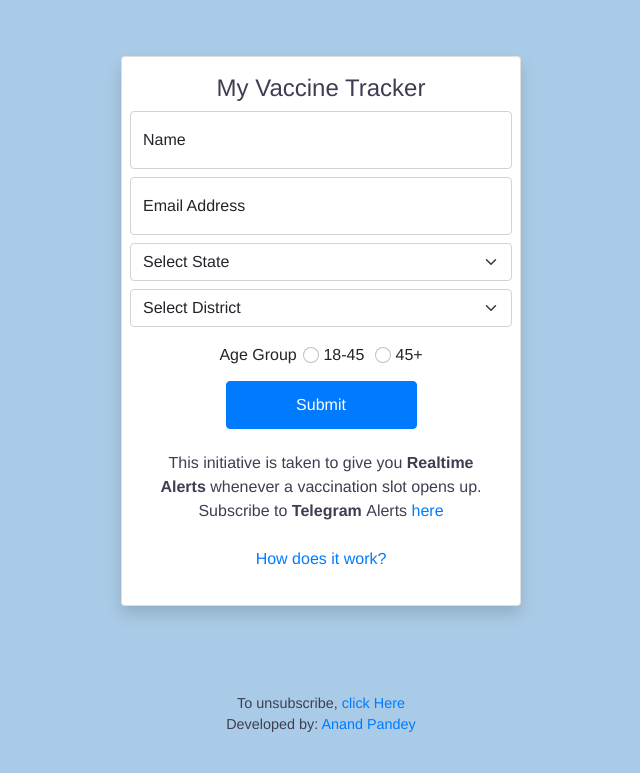
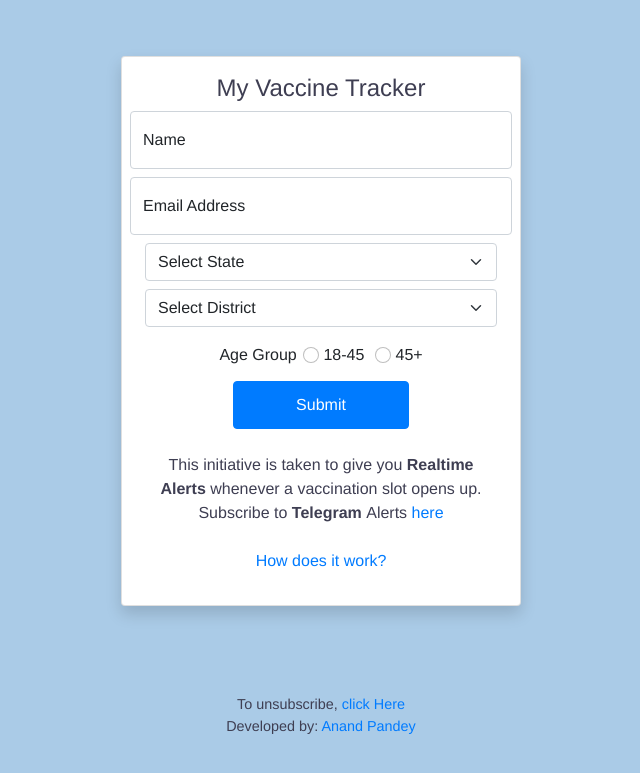
Before and after one commit to anand498/cowin-vax-alerts, a FastAPI app: page / in a window 1280 px wide. Shown: the top 773 px of the page, without its empty margins (319-959 px from the left). Run offline with FastAPI, Linux system fonts and the light colour scheme; some libraries are stand-ins or nearby versions.

Commit message:
resolving safari dropdown issue

```diff
--- a/app/templates/home.html
+++ b/app/templates/home.html
@@ -16,7 +16,10 @@
 					<input type="email" class="form-control" id="customer-emailid" placeholder="Email Address" required>
 					<label for="customer-emailid">Email Address</label>
 			</div>
-			<select class="form-select form-select-md mb-2" id="stateSelect" aria-label=".form-select-lg example" onchange="makeSubmenu(this.value)" required>
+
+			<div class="container">
+
+			<select class="form-select form-select-md mb-2 form-group" id="stateSelect" aria-label=".form-select-lg example" onchange="makeSubmenu(this.value)" required>
 			<label for="stateSelect">Email Address</label>
 						<option value="" disabled selected>Select State</option>
 						<option>Andhra Pradesh</option>
@@ -56,7 +59,7 @@
 						<option>Uttarakhand</option>
 						<option>West Bengal</option>
 			</select>
-			<select class="form-select form-select-md mb-3" id="districtSelect" aria-label=".form-select-lg example" required>
+			<select class="form-select form-select-md mb-3" id="districtSelect"  required>
 					<option selected>Select District</option>
 					<option></option>
 			</select>
```
